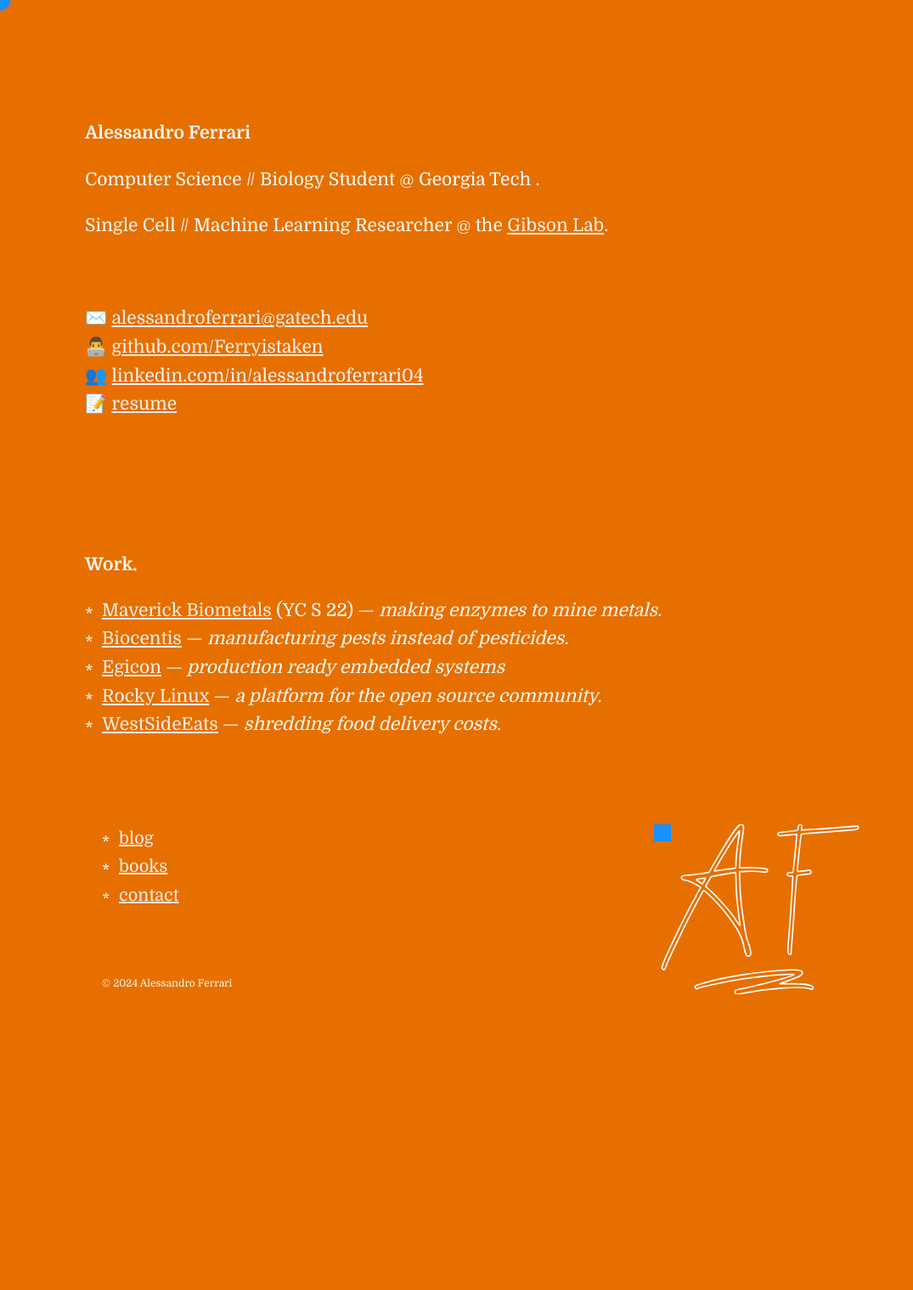
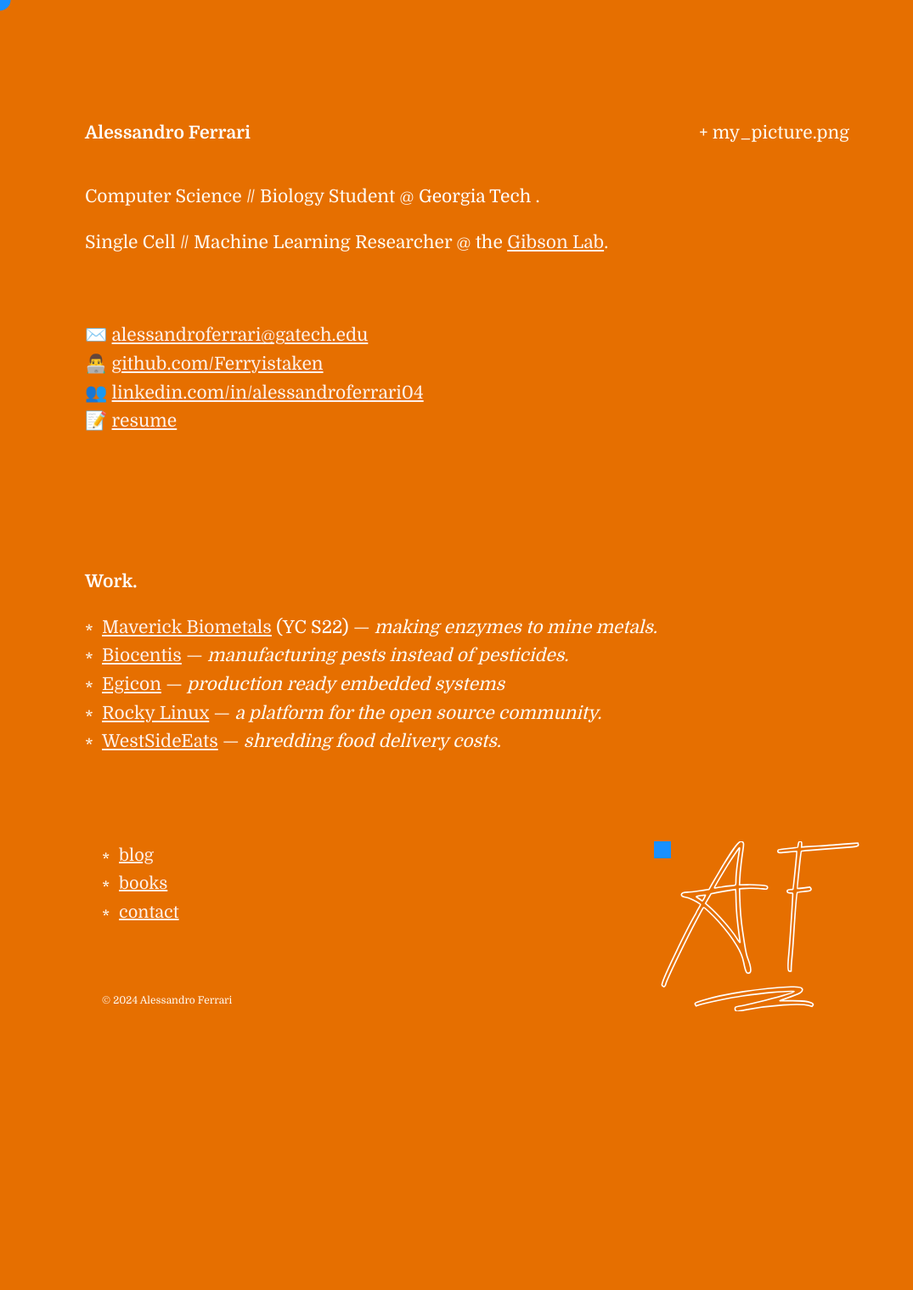
Before and after one commit to Ferryistaken/website, a Jekyll site: the page built from index.md, in a window 1280 px wide. Shown: the whole page at 85% size, without its empty margins (0-1075 px from the left). Built offline with Jekyll 4.4.1, drawn with Linux system fonts in a browser that asks for light colours.

Commit message:
added image

```diff
--- a/_layouts/new.html
+++ b/_layouts/new.html
@@ -101,6 +101,22 @@
           font-size: 18px;
           line-height: 1.6em;
         }
+        #name {
+            min-width: 0; /* Allow the name to shrink on small screens */
+          }
+
+          .imageContainer {
+            position: static; /* Normal flow on mobile */
+            flex: 0 0 auto; /* Do not grow, do not shrink, based on content size */
+          }
+      }
+
+      @media (min-width: 768px) {
+          .imageContainer {
+                position: absolute; /* Position absolutely on desktop */
+                right: 0; /* Align to the right side within the #namepic container */
+                top: 0; /* Align to the top of the #namepic container */
+          }
       }
 
       .container {
@@ -163,11 +179,74 @@
         style: italic;
         font-size: 12px;
       }
+
+
+      #namepic {
+    display: flex;
+    justify-content: space-between;
+    align-items: center;
+    position: relative; /* Ensures relative positioning for absolute children */
+    max-width: 900px;
+}
+
+#name {
+    color: white; /* Text color for name */
+}
+
+#imageDropdown {
+    position: relative; /* Sets a positioning context for the dropdown */
+}
+
+#imageDropdown button {
+    background: none;
+    border: none;
+    color: white;
+    font-size: 16px;
+    cursor: crosshair;
+}
+
+#imageContainer {
+    display: none;
+    position: absolute; /* Keeps the dropdown from affecting other layout elements */
+    width: 100%; /* Ensures the dropdown is the same width as the button */
+    top: 100%; /* Positions it right below the button */
+    left: 0; /* Aligns with the left edge of the button */
+    z-index: 1; /* Ensures it appears above other content */
+}
+
+    #imageContainer img {
+        width: 200px;
+        -webkit-filter: grayscale(100%); /* Safari 6.0 - 9.0 */
+        filter: grayscale(100%);
+    }
+
+@media (max-width: 1000px) {
+    #namepic {
+        flex-direction: column;
+        align-items: flex-start; /* Aligns items to the start instead of center */
+    }
+
+    #imageContainer {
+        position: static; /* Allows natural document flow in mobile view */
+        width: auto; /* Adjusts width to default block level */
+    }
+}
+
+
     </style>
   </head>
   <body>
-    <div id="invertedcursor"></div> {% include setcolors.html %} <div style="color: white;">
+    <div id="invertedcursor"></div> {% include setcolors.html %}
+    <div id="namepic">
+    <div id="name" style="color: white;">
       <b>Alessandro Ferrari</b>
+    </div>
+    <div id="imageDropdown" class="dropdown">
+    <span onclick="toggleImage()">+ my_picture.png</span>
+    <div id="imageContainer" class="imageContainer">
+        <img src="assets/img/headshot-removebg-preview.webp" alt="My Picture">
+    </div>
+    </div>
     </div>
     <p>Computer Science // Biology Student @ <span style="color: white;">
         <span class="code" data-string="Georgia Tech"></span>
@@ -189,7 +268,7 @@
     <ul>
       <li>
         <a href="https://www.maverickbiometals.com/">Maverick Biometals</a>
-        <span style="color: white;">(YC S <span class="animated-number" data-target="22">0</span>) </span> — <i>making enzymes to mine metals.</i>
+        <span style="color: white;">(YC S<span class="animated-number" data-target="22">0</span>) </span> — <i>making enzymes to mine metals.</i>
       </li>
       <li>
         <a href="https://www.biocentis.com/">Biocentis</a> — <i>manufacturing pests instead of pesticides.</i>
@@ -492,4 +571,20 @@
       window.signature.animate();
     };
   </script>
+  <script>
+      // image dropdown
+      function toggleImage() {
+          var imageContainer = document.getElementById("imageContainer");
+          var button = document.querySelector("#imageDropdown span");
+
+          // Check if the display style is either empty or none to handle initial state
+          if (imageContainer.style.display === "" || imageContainer.style.display === "none") {
+              imageContainer.style.display = "block";
+              button.textContent = '- my_picture.png';
+          } else {
+              imageContainer.style.display = "none";
+              button.textContent = '+ my_picture.png';
+          }
+      }
+  </script>
 </html>
```
